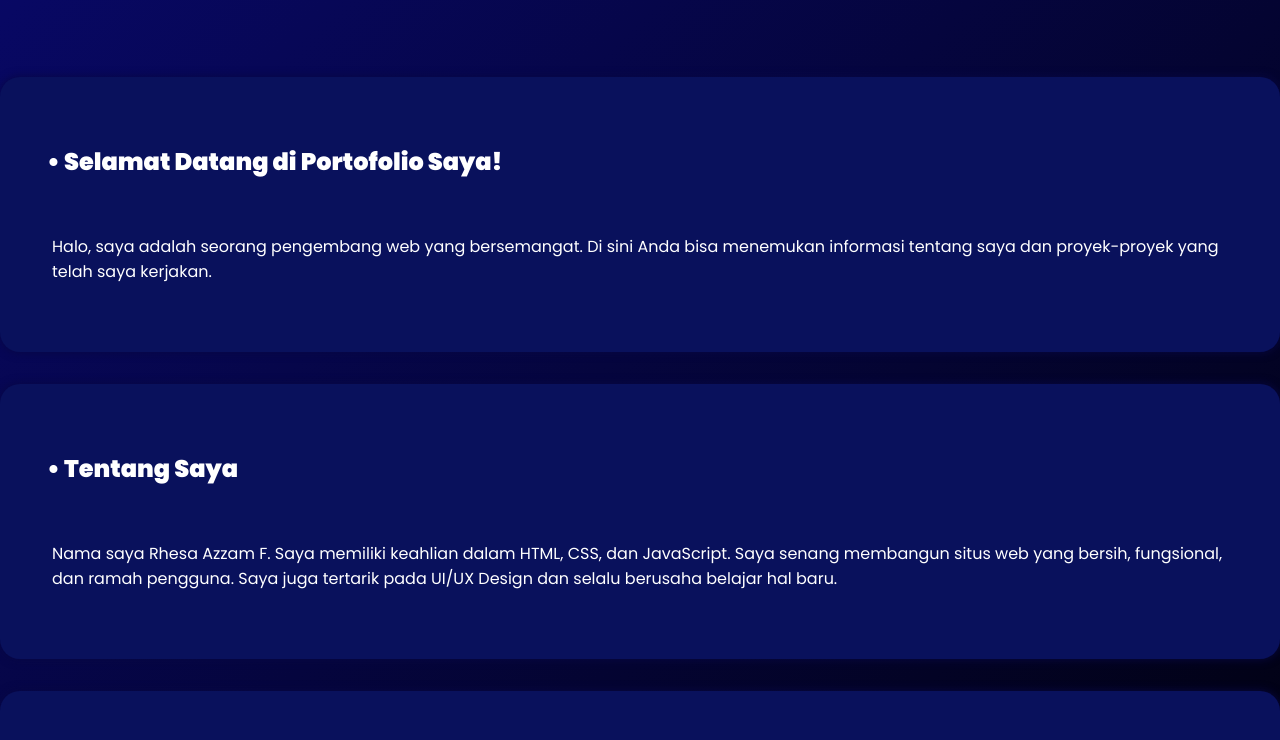
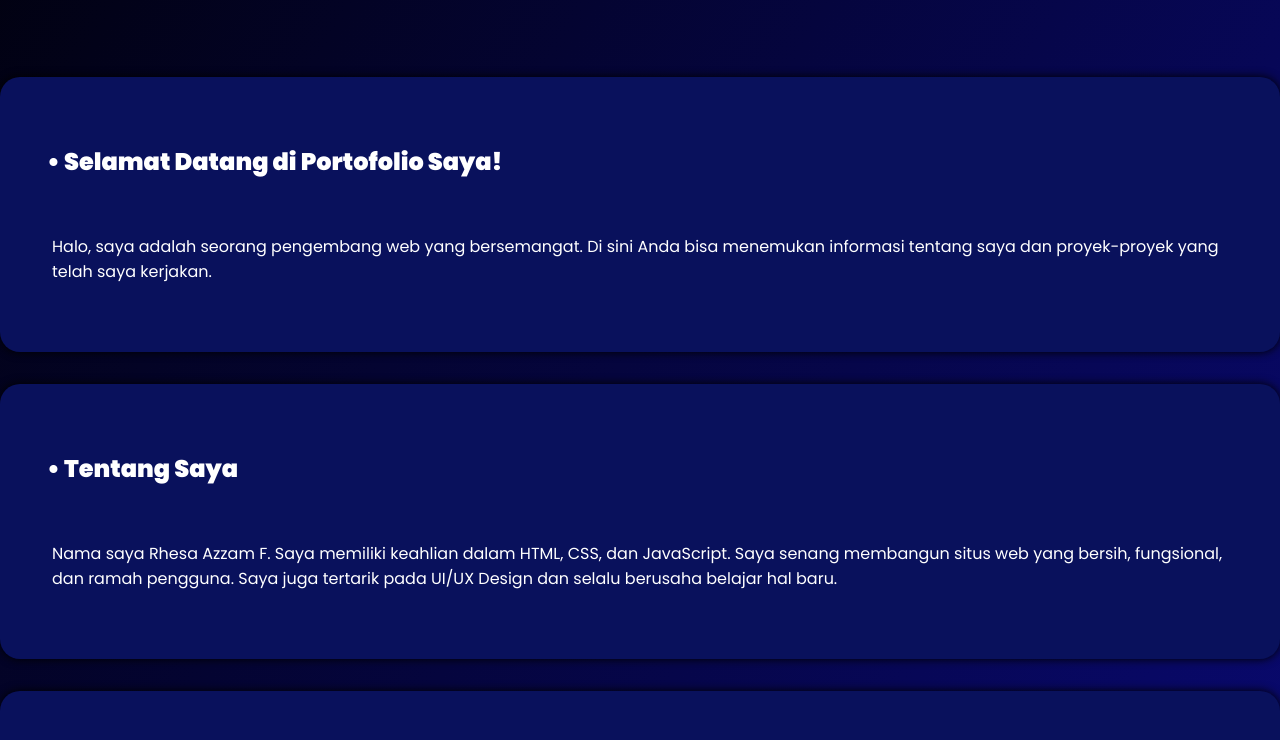
Before and after one commit to rhesaazzam-debug/Portofolio2, a plain HTML site: page index.html in a window 1280 px wide. Shown: the part 618-1358 px from the top of the page. Drawn offline with Linux system fonts and the light colour scheme.

Commit message:
Add files via upload

```diff
--- a/style.css
+++ b/style.css
@@ -1,9 +1,8 @@
 body{
-    background-image: ;
     font-family: 'Poppins', sans-serif;
     margin: 0;
     padding: 0;
-    background: linear-gradient(135deg, rgb(10, 10, 124), rgb(0, 0, 0))
+    background: linear-gradient(300deg, rgb(10, 10, 124), rgb(0, 0, 0))
 
 
 }
@@ -100,5 +99,5 @@ section {
     padding: 2rem;
     margin-bottom: 2rem;
     border-radius: 20px;
-    box-shadow: 0 0 10px rgb(7, 7, 68);
+    box-shadow: 0 0 10px rgb(0, 0, 0);
 }
```
